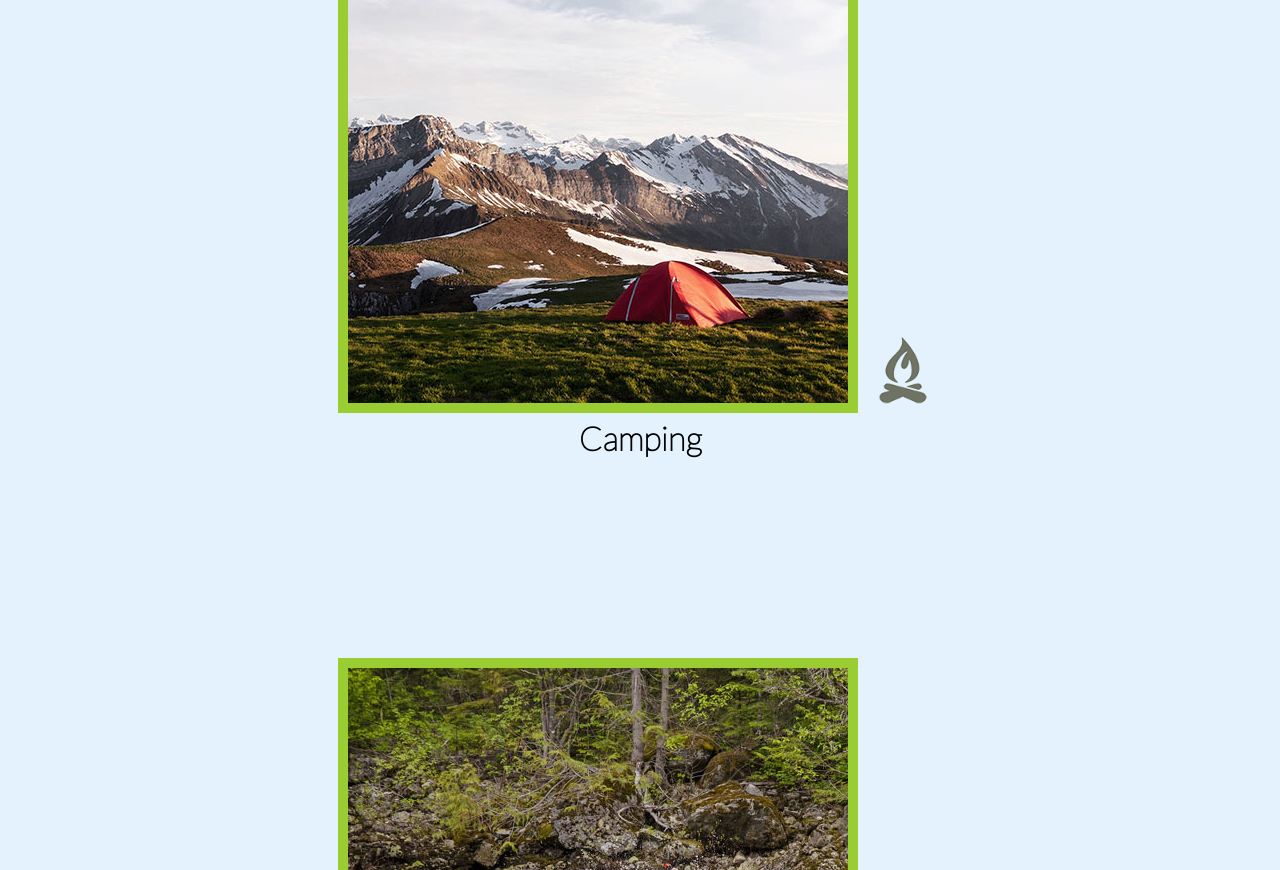
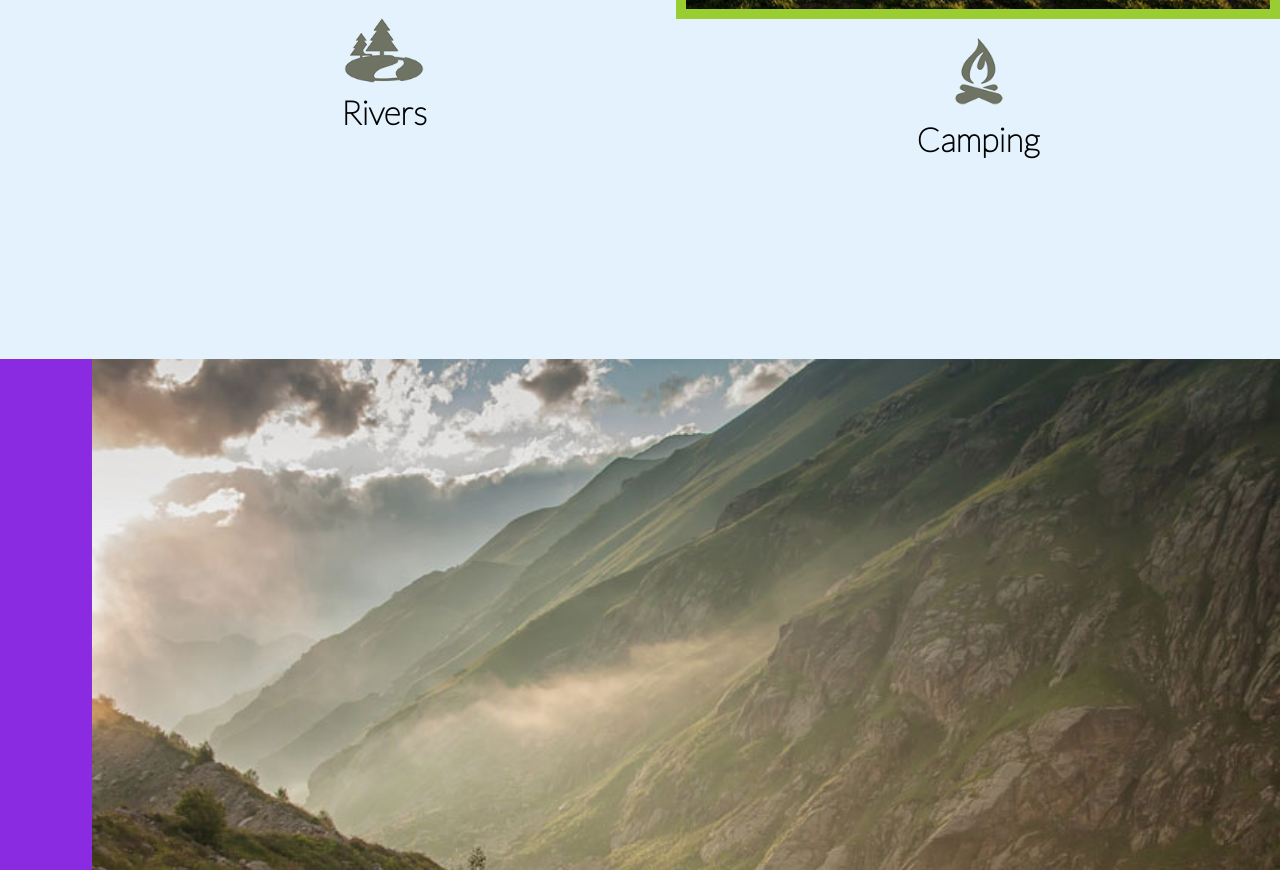
Before and after one commit to kkuptsov/PROJECT_130, a plain HTML site: page WDD130/wrr/w07_index.html in a window 1280 px wide. Shown: the part 1930-2800 px from the top of the page. Drawn offline with nearby package versions, Linux system fonts and the light colour scheme.

Commit message:
commit on master

```diff
--- a/WDD130/wrr/styles/w07_styles.css
+++ b/WDD130/wrr/styles/w07_styles.css
@@ -41,6 +41,8 @@ main section img {
 #div_background {
     height: 725px;
     background-color: yellow;
+    grid-column: 1/11;
+    grid-row: 4/9;
 }
 
 body {
@@ -142,6 +144,8 @@ h4 {
     font-size: 0.8em;
     padding-bottom: 15px;
     color: maroon;
+    grid-column: 6/10;
+    grid-row: 6/7;
 }
 
 footer h3 {
@@ -200,16 +204,33 @@ footer a:hover {
 
 .rivers-card {
     margin: 200px 0;
+    grid-column: 2/4;
+    grid-row: 2/3;
 }
 
 .camping-card {
+    grid-column: 5/7;
+    grid-row: 2/3;
     margin: 200px 0;
 }
 
 .rapids-card {
+    grid-column: 8/10;
+    grid-row: 2/3;
     margin: 200px 0;
 }
 
 .card-img {
+    width: 100%;
     border: 10px solid yellowgreen;
 }
+.mountains {
+    width: 100%;
+    grid-column: 2/7;
+    grid-row: 5/8;
+}
+
+.home-grid {
+    display: grid;
+    grid-template-columns: 10fr;
+}
```
Also changed, not shown: WDD130/wrr/w07_index.html (+1 -1 lines).
